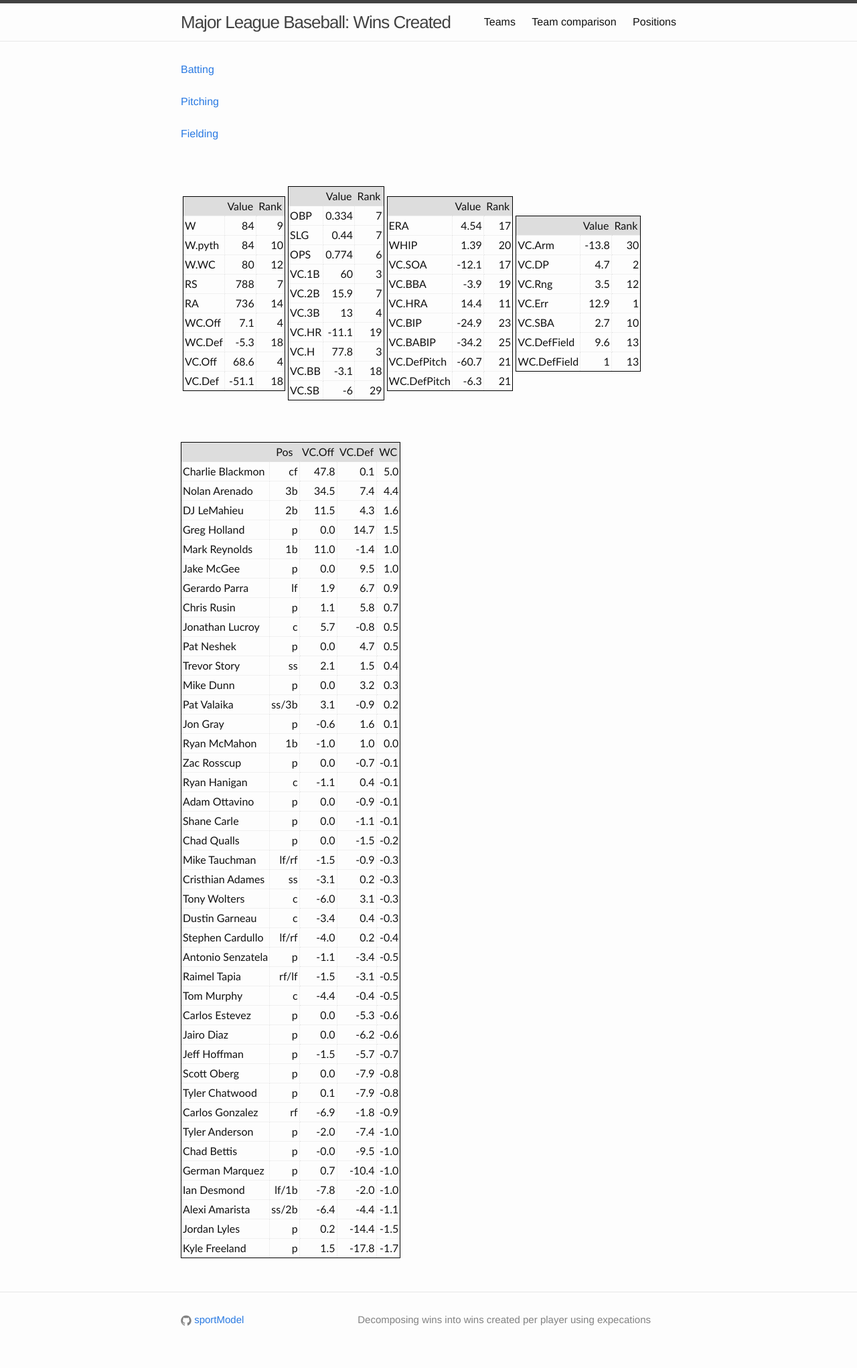
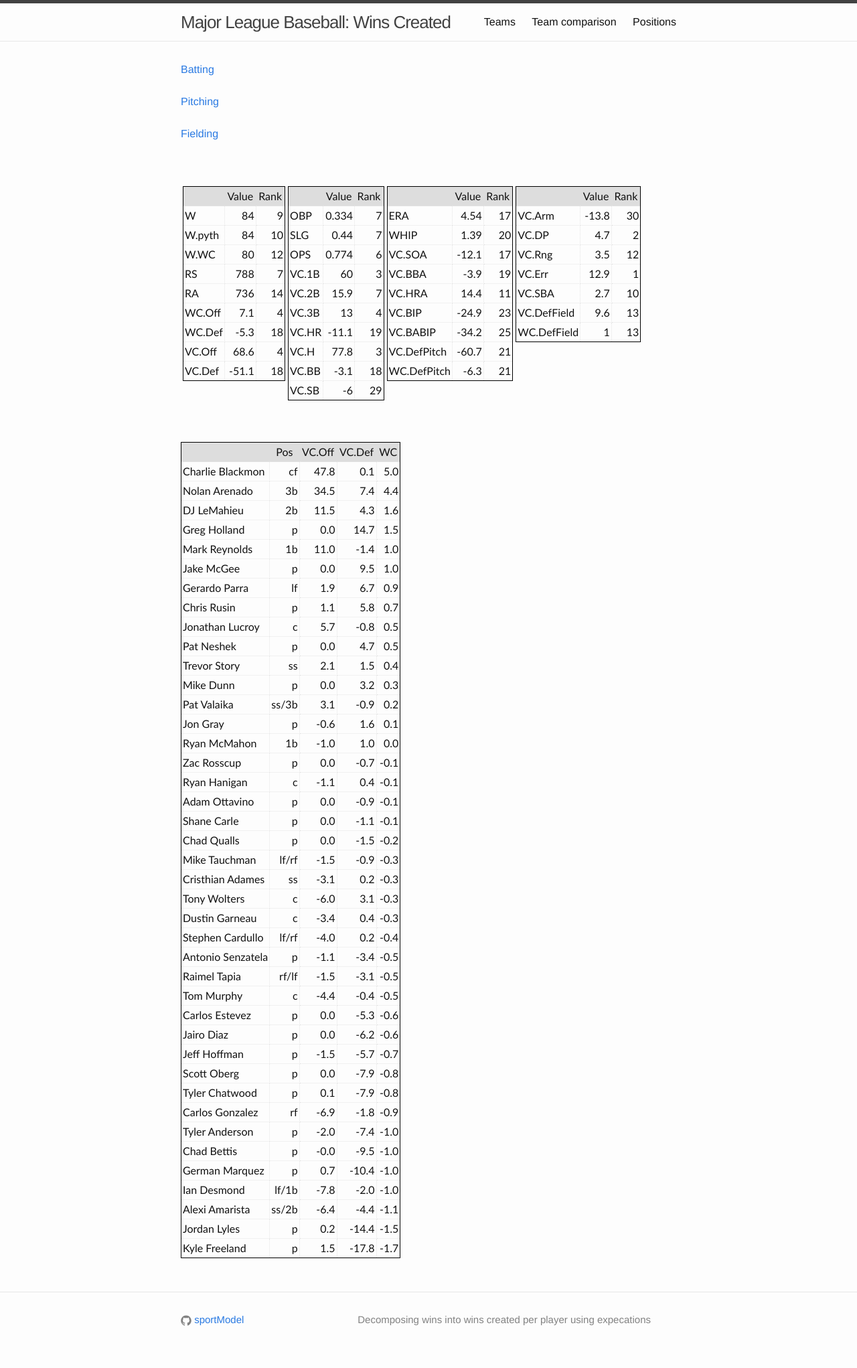
Before and after one commit to sportModel/mlb, a Jekyll site: the page built from 2017_col.html, in a window 1280 px wide. Shown: the whole page at 67% size. Built offline with Jekyll 4.4.1, drawn with Linux system fonts in a browser that asks for light colours; nearby versions of some CDN libraries; library files that are not in the unit come from our copies.

Commit message:
CSS alignment tweak: Vertical align for containers

```diff
--- a/css/main.css
+++ b/css/main.css
@@ -462,6 +462,10 @@ pre {
     font-weight: normal;
 }
 
+table.container td{
+  vertical-align: top;
+}
+
 .print_only, .hidden{
     display:none;
 }
```
